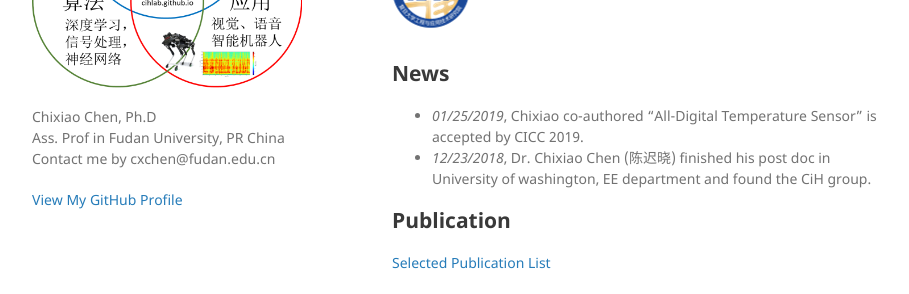
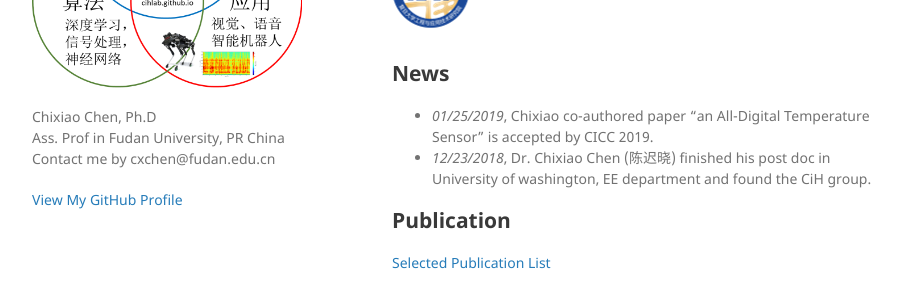
Before and after one commit to cihlab/cihlab.github.io, a Jekyll site: the page built from index.md, in a window 1280 px wide and 969 px high. Shown: the part 293-587 px from the top of the window, without its empty margins (178-1087 px from the left). Built offline with Jekyll 4.4.1, drawn with Linux system fonts in a browser that asks for light colours; our own code applies the rules of GitHub Pages for plain Markdown files.

Commit message:
Update index.md

```diff
--- a/index.md
+++ b/index.md
@@ -12,7 +12,7 @@ Currently, we target efficient circuits and system designs for smart sensors, in
 
 ## News
 
-* _01/25/2019_, Chixiao co-authored "All-Digital Temperature Sensor" is accepted by CICC 2019.
+* _01/25/2019_, Chixiao co-authored paper "an All-Digital Temperature Sensor" is accepted by CICC 2019.
 * _12/23/2018_, Dr. Chixiao Chen (陈迟晓) finished his post doc in University of washington, EE department and found the CiH group.
 
 ## Publication
```
